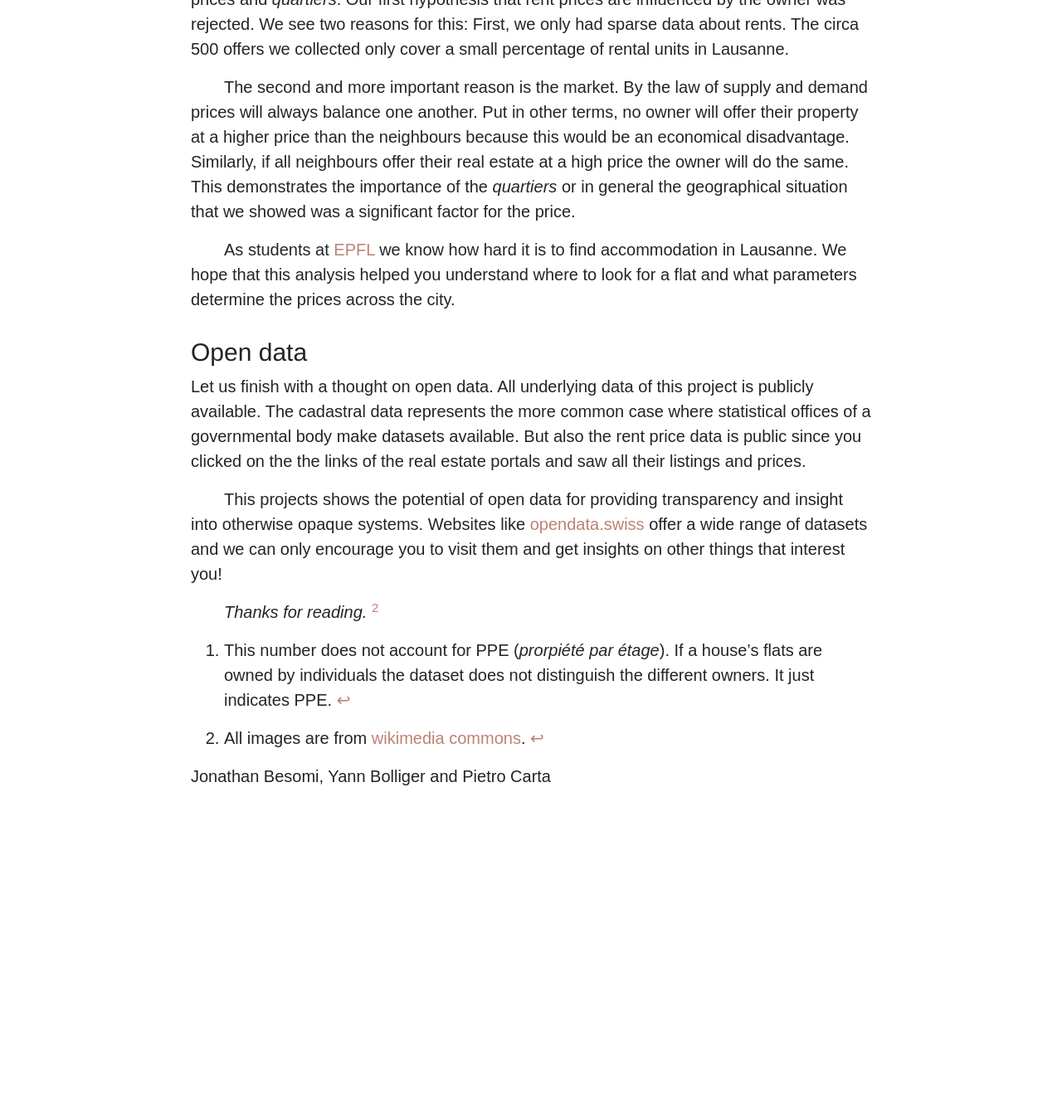
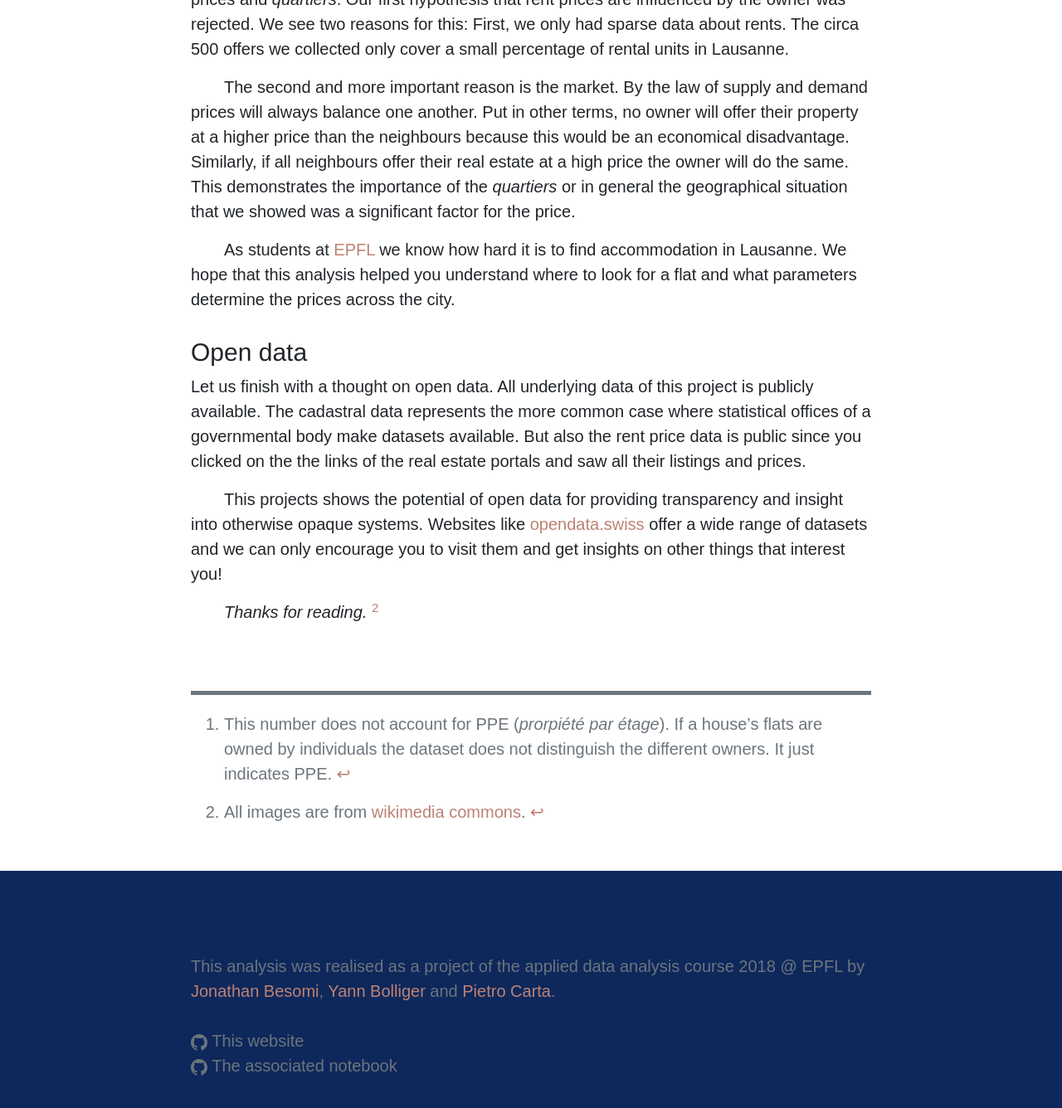
Before and after one commit to who-owns-lausanne/who-owns-lausanne.github.io, a Jekyll site: the page built from index.md, in a window 1280 px wide and 1400 px high, scrolled down 7666 px. Shown: the top 1336 px of the window at 83% size. Built offline with Jekyll 4.4.1, drawn with Linux system fonts in a browser that asks for light colours; some web fonts are replaced; our own code applies the rules of GitHub Pages for plain Markdown files; before the commit the page ends 8617 px from its top, so only the background shows below that.

Commit message:
Add footer and new images.

```diff
--- a/_layouts/default.html
+++ b/_layouts/default.html
@@ -40,10 +40,30 @@
     </main>
 
 
-    <footer class="container">
-      <div class="row">
-        <div class="col-12">
-          Jonathan Besomi, Yann Bolliger and Pietro Carta
+    <footer>
+      <div class="container">
+        <div class="row">
+          <div class="col-12">
+            This analysis was realised as a project of the applied data analysis
+            course 2018 @ EPFL by
+            <br />
+            <a href="https://github.com/JonathanBesomi">Jonathan Besomi</a>,
+            <a href="https://github.com/yannbolliger">Yann Bolliger</a> and
+            <a href="https://github.com/ptrcarta">Pietro Carta</a>.
+
+            <br /><br />
+            <a
+              class="text-secondary"
+              href="https://github.com/who-owns-lausanne/who-owns-lausanne.github.io">
+              <img src="assets/img/octicon.svg"/> This website
+            </a>
+            <br />
+            <a
+              class="text-secondary"
+              href="https://github.com/yannbolliger/who-owns-lausanne/">
+              <img src="assets/img/octicon.svg"/> The associated notebook
+            </a>
+          </div>
         </div>
       </div>
     </footer>
--- a/assets/css/main.scss
+++ b/assets/css/main.scss
@@ -133,4 +133,23 @@ main {
     display: block;
     border: 1px solid rgba(0,0,0,0.1);
   }
+
+  .footnotes {
+    margin-top: 4em;
+    padding-top: 1em;
+    border-top: 5px solid $gray-600;
+    color: $gray-600;
+  }
 }
+
+footer {
+  margin-top: 2em;
+  padding: 5em 0;
+  background-color: map-get($themecolors, darkblue);
+  color: $gray-600;
+
+  img {
+    width: 20px;
+    vertical-align: middle;
+  }
+}
```
Also changed, not shown: index.md (+1 -1 lines), assets/img/Bel-air_Lausanne_3.JPG (deleted), assets/img/Grand_pont_Lausanne.JPG (deleted), assets/img/Place_de_l'Europe,_Lausanne.jpg (deleted), assets/img/belair.jpg (added), assets/img/octicon.svg (added), 2 other files.
